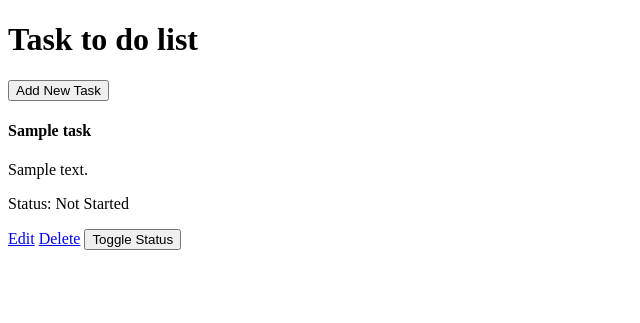
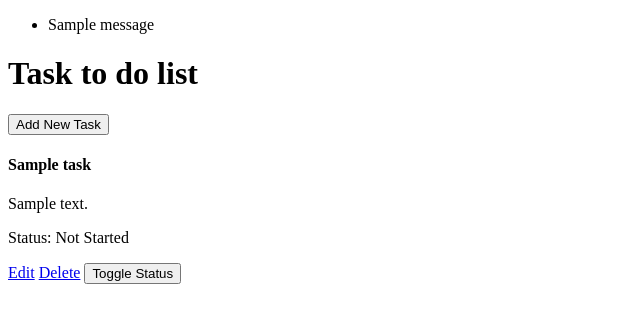
Before and after one commit to rdidjurgeit/django_didjurgeit, a Django app: page /todo/ in a window 1280 px wide. Shown: the part 72-395 px from the top of the page, without its empty margins (0-640 px from the left). Run offline with Django 4.2, Linux system fonts and the light colour scheme; a user stored in the database is signed in; tables that the repository leaves empty hold one stand-in row (values such as "Sample post"); one stand-in notice (Sample message) is shown.

Commit message:
Add feedback for create,edit,delete as message in task_list
See #10

```diff
--- a/todo/templates/todo/task_list.html
+++ b/todo/templates/todo/task_list.html
@@ -35,6 +35,15 @@
         {% endif %}
     </nav>
 
+    <!-- Display messages if any -->
+    {% if messages %}
+        <ul class="messages">
+            {% for message in messages %}
+                <li{% if message.tags %} class="{{ message.tags }}"{% endif %}>{{ message }}</li>
+            {% endfor %}
+        </ul>
+    {% endif %}
+
     <h1>Task to do list</h1>
     <a href="{% url 'task-create' %}">
         <button>Add New Task</button>
--- a/todo/views.py
+++ b/todo/views.py
@@ -4,6 +4,7 @@ from django.shortcuts import render, redirect, get_object_or_404
 from django.views import generic
 from .models import Task, PremiumMembership
 from .forms import TaskForm, UserRegisterForm
+from django.contrib import messages
 
 def register(request):
     if request.method == 'POST':
@@ -38,6 +39,7 @@ def task_create(request):
             task = form.save(commit=False)  # Create a task object but don't save it yet
             task.user = request.user  # Assign the task to the logged-in user
             task.save()  # Now save the task
+            messages.success(request, 'Task was successfully created!')  # Add success message
             return redirect('task-list')  # Redirect to the task list after saving
     else:
         form = TaskForm()  # Create a new blank form for GET requests
@@ -56,6 +58,7 @@ def task_edit(request, pk):
         form = TaskForm(request.POST, instance=task)  # Bind the form to the existing task
         if form.is_valid():
             form.save()  # Save changes to the task
+            messages.success(request, 'Task was successfully edit!')  # Add success message
             return redirect('task-list')  # Redirect to task list
     else:
         form = TaskForm(instance=task)  # Populate the form with existing task data
@@ -72,7 +75,9 @@ def task_delete(request, pk):
     task = get_object_or_404(Task, pk=pk)
     if request.method == 'POST':
         task.delete()  # Delete the task
+        messages.success(request, 'Task was successfully deleted!')  # Add success message
         return redirect('task-list')  # Redirect to task list
+
     return render(request, 'todo/task_confirm_delete.html', {'task': task})
 
 # Task Toggle Status
```
